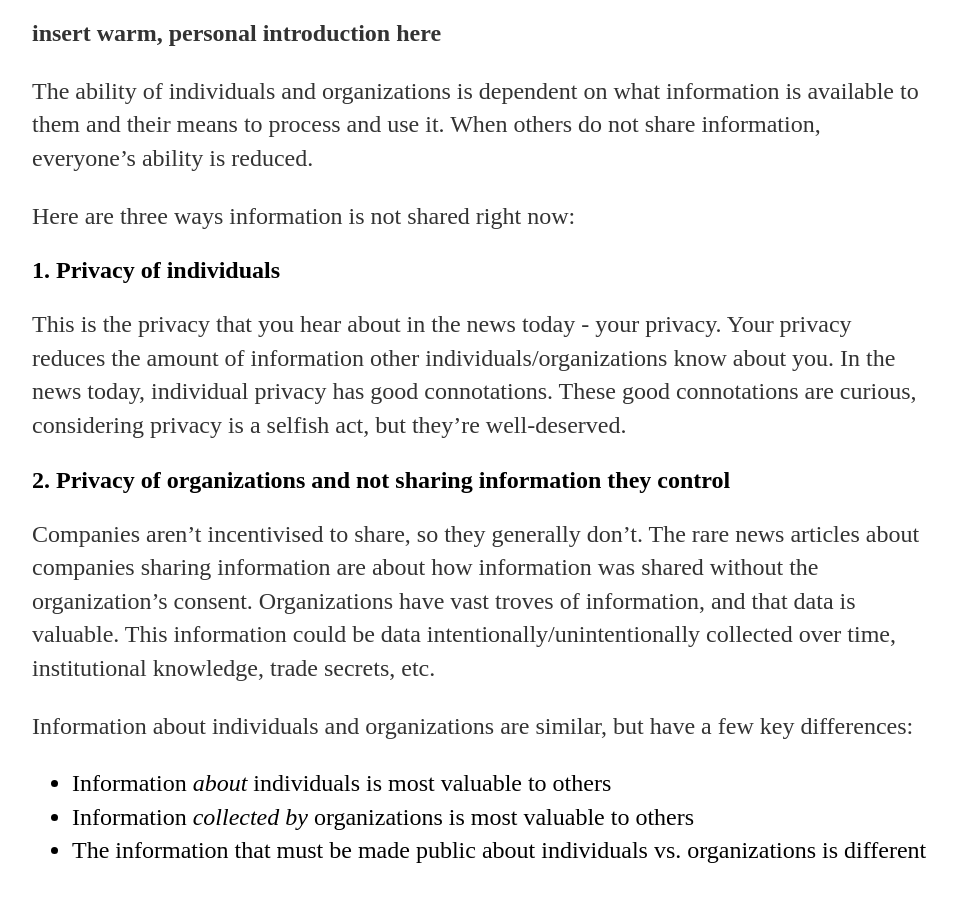
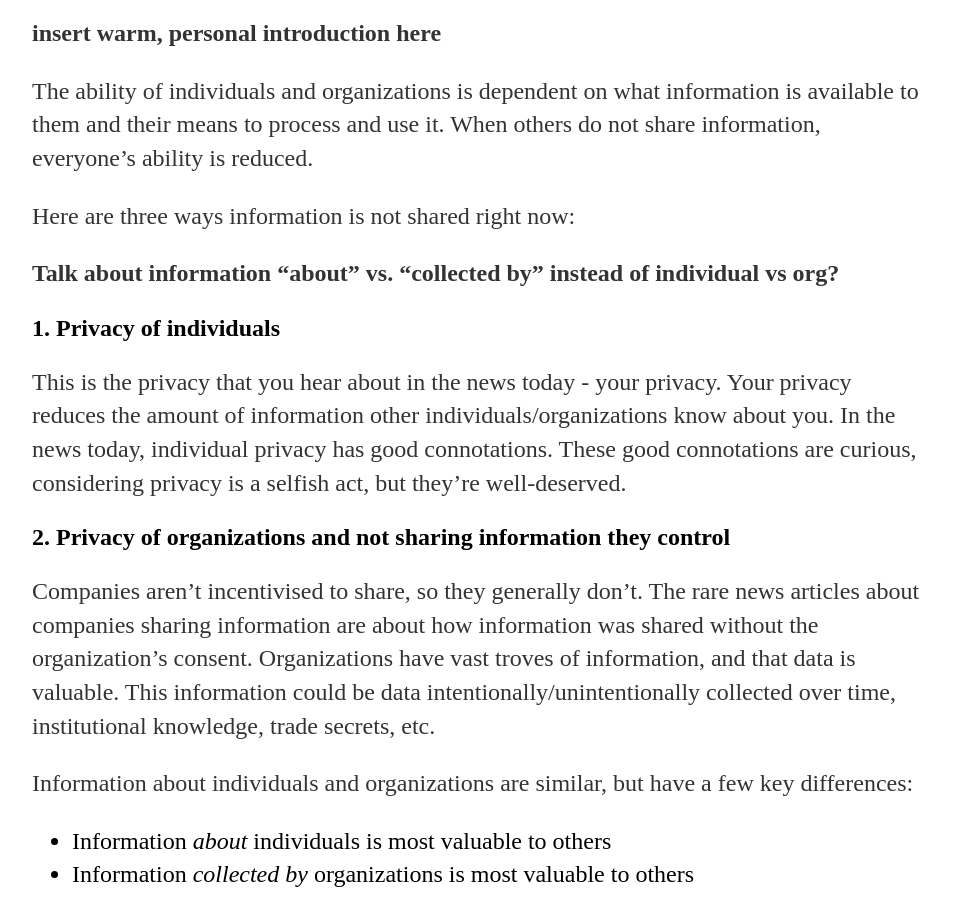
Before and after one commit to curiousest/curiousest.github.io, a Jekyll site: the page built from _posts/2016-12-22-privacy-is-a-tragedy-of-the-commons.md, in a window 1280 px wide and 900 px high, scrolled down 727 px. Shown: the whole window, without its empty margins (160-1115 px from the left). Built offline with Jekyll 4.4.1, drawn with Linux system fonts in a browser that asks for light colours.

Commit message:
Update 2016-12-22-privacy-is-a-tragedy-of-the-commons.md

```diff
--- a/_posts/2016-12-22-privacy-is-a-tragedy-of-the-commons.md
+++ b/_posts/2016-12-22-privacy-is-a-tragedy-of-the-commons.md
@@ -26,6 +26,8 @@ WORK IN PROGRESS - DON'T SHARE YET
 The ability of individuals and organizations is dependent on what information is available to them and their means to process and use it. When others do not share information, everyone's ability is reduced.
 
 Here are three ways information is not shared right now:
+
+**Talk about information "about" vs. "collected by" instead of individual vs org?**
 
 ## 1. Privacy of individuals
 
```
